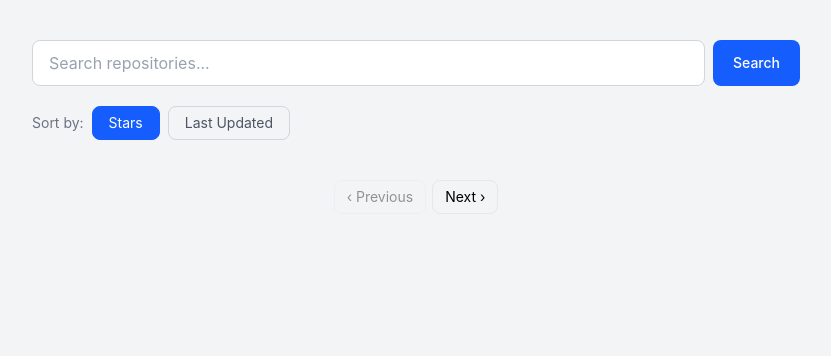
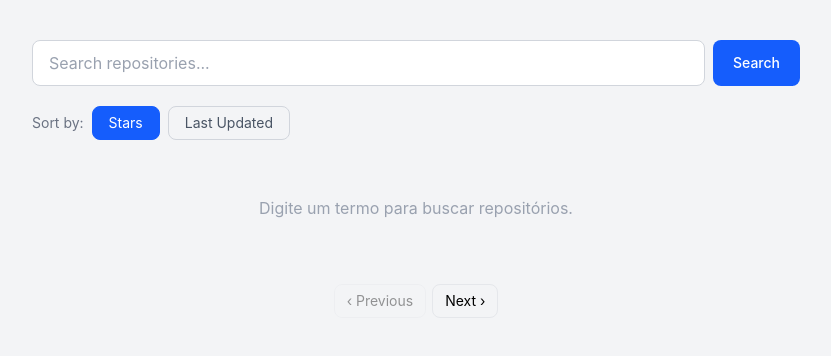
Before and after one commit to Joaovlombardi/github-repo-search, a React (Vite) app: page / in a window 1280 px wide. Shown: the top 356 px of the page, without its empty margins (224-1055 px from the left). Built offline with nearby package versions, Linux system fonts and the light colour scheme.

Commit message:
feat: add loading, error and empty state handling

```diff
--- a/src/pages/Home.jsx
+++ b/src/pages/Home.jsx
@@ -14,7 +14,9 @@ function Home() {
     setSort,
     page,
     setPage,
-    totalCount
+    totalCount,
+    loading,
+    error,
   } = useGithubSearch();
 
   const totalPages = Math.min(Math.ceil(totalCount / 10), 100);
@@ -28,12 +30,29 @@ function Home() {
           onChange={setInputValue}
           onSearch={handleSearch}
         />
+
         <SortButtons sort={sort} onSortChange={setSort} />
-        <div className="flex flex-col gap-3">
-          {repos.map((repo) => (
-            <RepoCard key={repo.id} repo={repo} />
-          ))}
-        </div>
+
+        {error && <p className="text-center text-red-500 py-10">{error}</p>}
+
+        {loading && (
+          <p className="text-center text-gray-400 py-10">Carregando...</p>
+        )}
+
+        {!loading && !error && repos.length === 0 && (
+          <p className="text-center text-gray-400 py-10">
+            Digite um termo para buscar repositórios.
+          </p>
+        )}
+
+        {!loading && !error && repos.length > 0 && (
+          <div className="flex flex-col gap-3">
+            {repos.map((repo) => (
+              <RepoCard key={repo.id} repo={repo} />
+            ))}
+          </div>
+        )}
+
         <Pagination
           page={page}
           totalPages={totalPages}
```
